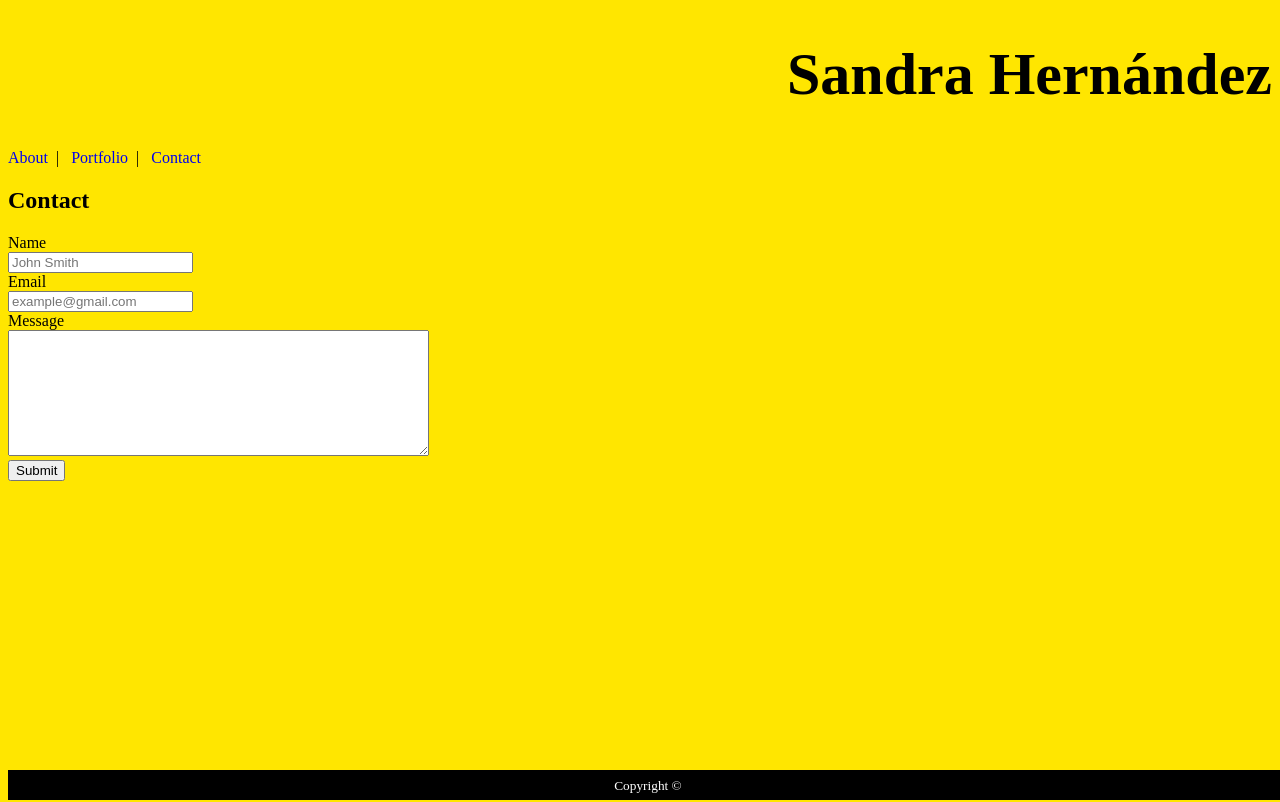
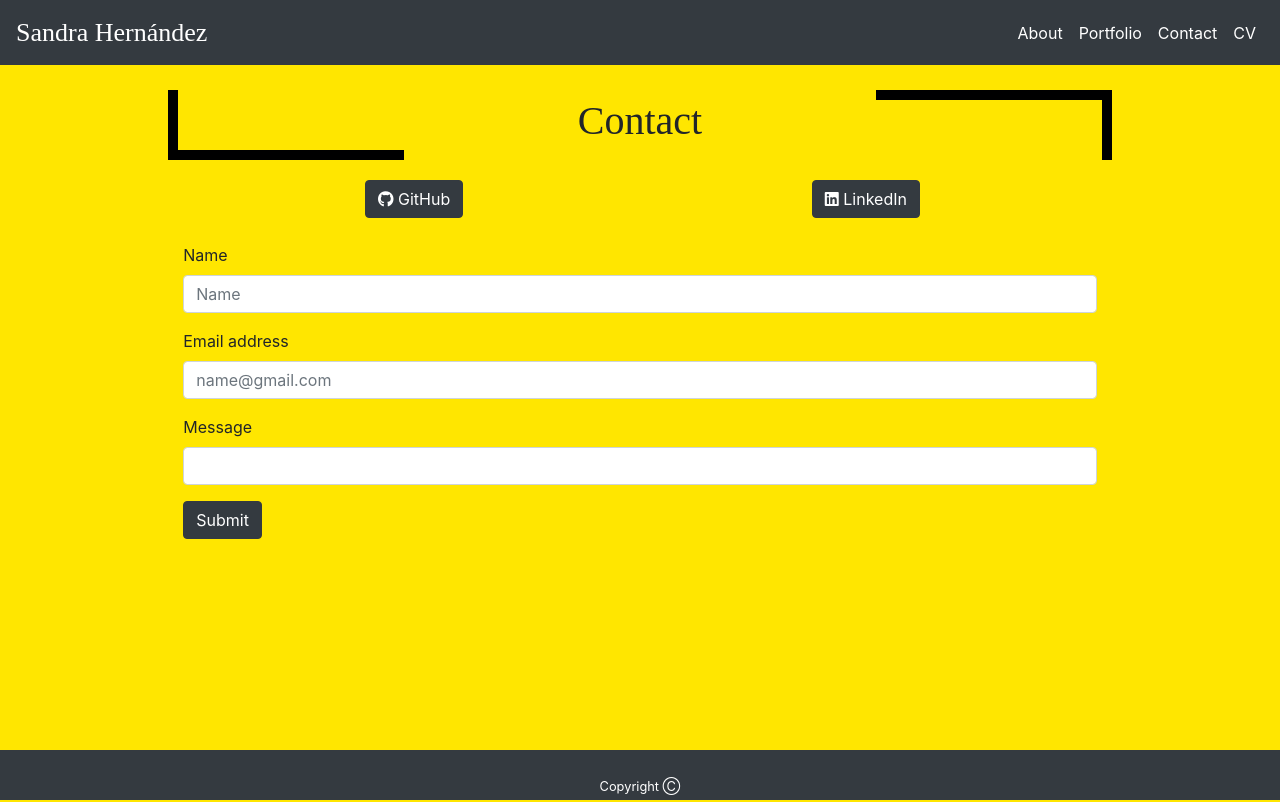
Before and after one commit to sahernandezr/Responsive-Portfolio, a plain HTML site: page contact.html in a window 1280 px wide. Drawn offline with nearby package versions, Linux system fonts and the light colour scheme; a web font is replaced by a local one.

Commit message:
added contact and navbar

```diff
--- a/assets/css/style.css
+++ b/assets/css/style.css
@@ -1,5 +1,15 @@
+html {
+    position: relative;
+    min-height: 100%;
+}
+
 body {
     background-color: #ffe600;
+    margin-bottom: 30px;
+}
+
+.container {
+    margin-top: 20px;
 }
 
 .about {
@@ -14,12 +24,27 @@ h1 {
     font-size: 60px;
 }
 
-.frame-right {
+h2 {
+    font-family: 'Sura', serif;
+    font-size: 40px;
+    text-align: center;
+}
+
+.navbar-brand {
+    font-family: 'Sura', serif;
+    font-size: 26px;
+}
+
+.nav-link {
+    color: #ffffff !important;
+}
+
+.frame-top-right {
     border-right: 10px black solid;
     border-top: 10px black solid;
 }
 
-.frame-left {
+.frame-down-left {
     border-left: 10px black solid;
     border-bottom: 10px black solid;
 }
@@ -39,10 +64,7 @@ h1 {
 .row {
     max-width: 85%;
     margin: auto auto;
-}
-
-.button-set {
-    padding-top: 20px
+    padding-top: 5px;
 }
 
 .col-sm-12 {
@@ -61,16 +83,21 @@ a:hover {
     text-decoration: none;
   }
 
-  .footer {
+.footer {
     position: absolute;
     bottom: 0;
-    height: 30px; /* Set the fixed height of the footer here */
-    line-height: 30px; /* Vertically center the text there */
+    height: 50px; /* fixed height of the footer */
+    line-height: 30px; /* vertically center the text */
     width: 100%;
-    background-color: black !important;
+    background-color: #343a40 !important;
     color: #ffffff !important;
   }
 
   footer {
       text-align: center;
   }
+
+.contact-buttons {
+    text-align: center;
+    padding: 20px;
+}
--- a/contact.html
+++ b/contact.html
@@ -1,53 +1,98 @@
 <!DOCTYPE html>
-
 <html lang="en">
 <head>
         <meta charset="UTF-8">
-	<title>Sandra Hernández's Portfolio</title>
+        <meta name="viewport" content="width=device-width, initial-scale=1.0">
+        <meta http-equiv="X-UA-Compatible" content="ie=edge">
+        <link rel="stylesheet" href="assets/css/reset.css">
+        <link rel="stylesheet" href="https://maxcdn.bootstrapcdn.com/bootstrap/4.0.0/css/bootstrap.min.css">
+
+        <link href="https://fonts.googleapis.com/css?family=Sura:700&display=swap" rel="stylesheet">
         <link rel="stylesheet" href="assets/css/style.css">
+        <script src="https://kit.fontawesome.com/36bed53145.js"></script>
+        <title>Sandra Hernández</title>
 </head>
+<body>
+        <nav class="navbar sticky-top navbar-expand-md bg-dark navbar-dark">
+                <a class="navbar-brand" href="index.html">Sandra Hernández</a>
+                <button class="navbar-toggler" type="button" data-toggle="collapse" data-target="#collapsibleNavbar">
+                        <span class="navbar-toggler-icon"></span>
+                </button>
+                <div class="collapse navbar-collapse" id="collapsibleNavbar">
+                        <ul class="navbar-nav ml-auto">
+                            <li class="nav-item">
+                                <a class="nav-link" href="index.html">About</a>
+                            </li>
+                            <li class="nav-item">
+                                <a class="nav-link" href="portfolio.html">Portfolio</a>
+                            </li>
+                            <li class="nav-item">
+                                <a class="nav-link" href="contact.html">Contact</a>
+                            </li>
+                            <li class="nav-item">
+                                <a class="nav-link" href="#" download>CV</a>
+                            </li>
+                          </ul>
+                        </div>
+                      </nav>
 
-<body>
-	<header>
-        <div>
-                <div class="name">
-                        <h1>Sandra Hernández</h1>
+        <div class="container">
+                <div class="row">
+                        <div class="col-md-2 col-lg-3 frame-down-left">
                         </div>
-                <nav>
-                        <a href="index.html">About</a>&nbsp; | &nbsp;
-                        <a href="portfolio.html">Portfolio</a>&nbsp; | &nbsp;
-                        <a href="contact.html">Contact</a>
-                </nav>
+                        <div class="col-sm-12 col-md-8 col-lg-6 name">
+                                <h2>Contact</h2>
                         </div>
-</header>
+                        <div class="col-md-2 col-lg-3 frame-top-right">
+                        </div>
+                </div>
 
-	<main>
-                <h2 class="section-name">Contact</h2>
+                <div class="row contact-buttons">
+                        <div class="col-sm-6 col-md-6">
+                                <a href="https://github.com/sahernandezr" target="_blank"><button type="button" class="btn btn-dark"><i class="fab fa-github"></i> GitHub</button></a>
+                        </div>
 
-                <form action="mailto:sandra.hernandez.ramirez@gmail.com?Subject=Contact" accept-charset="UTF-8">
-                        Name
-                        <br/>
-                        <input type="text" name="Name" placeholder="John Smith">
 
-                        <br/>
-                        Email
-                        <br/>
-                        <input type="email" name="Email" placeholder="example@gmail.com">
-                        <br/>
-                        Message
-                        <br/>
-                        <textarea rows=8 cols=50></textarea>
-                        <br/>
-                        <button type="submit">Submit</button>
+                        <div class="col-sm-6 col-md-6">
+                                <a href="https://www.linkedin.com/in/sandra-hern%C3%A1ndez-ram%C3%ADrez-b75b57113/" target="_blank"><button type="button" class="btn btn-dark"><i class="fab fa-linkedin"></i> LinkedIn</button></a>
+                        </div>
+
+                </div>
+
+                <div class="row">
+                        <div class="col-12">
+                                <form>
+                                        <div class="form-group">
+                                                <label>Name</label>
+                                                        <input type="text" class="form-control" id="name" placeholder="Name">
+                                        </div>
+                                        <div class="form-group">
+                                                <label>Email address</label>
+                                                        <input type="email" class="form-control" id="email" placeholder="name@gmail.com">
+                                        </div>
+                                        <div class="form-group">
+                                                        <label>Message</label>
+                                                                <input type="text" class="form-control" id="message" rows="3">
+                                                </div>
+
+                                        <button type="submit" class="btn btn-dark">Submit</button>
+
                                 </form>
-        </main>
+                        </div>
+                </div>
+        </div>
 
-	<footer>
-                <div class="footer">
-                        <small>Copyright &#169;</small>
+
+        <footer class="footer">
+                <div class="container">
+                  <span class="text"><small>Copyright &#9400;</small></span>
                 </div>
         </footer>
 
+        <!-- Bootstrap Javascript -->
+        <script src="https://code.jquery.com/jquery-3.3.1.slim.min.js" integrity="sha384-q8i/X+965DzO0rT7abK41JStQIAqVgRVzpbzo5smXKp4YfRvH+8abtTE1Pi6jizo" crossorigin="anonymous"></script>
+        <script src="https://cdnjs.cloudflare.com/ajax/libs/popper.js/1.14.7/umd/popper.min.js" integrity="sha384-UO2eT0CpHqdSJQ6hJty5KVphtPhzWj9WO1clHTMGa3JDZwrnQq4sF86dIHNDz0W1" crossorigin="anonymous"></script>
+        <script src="https://stackpath.bootstrapcdn.com/bootstrap/4.3.1/js/bootstrap.min.js" integrity="sha384-JjSmVgyd0p3pXB1rRibZUAYoIIy6OrQ6VrjIEaFf/nJGzIxFDsf4x0xIM+B07jRM" crossorigin="anonymous"></script>
+
 </body>
-
 </html>
```
Also changed, not shown: index.html (+27 -4 lines). Lines whose indentation alone changed are shown as unchanged.
